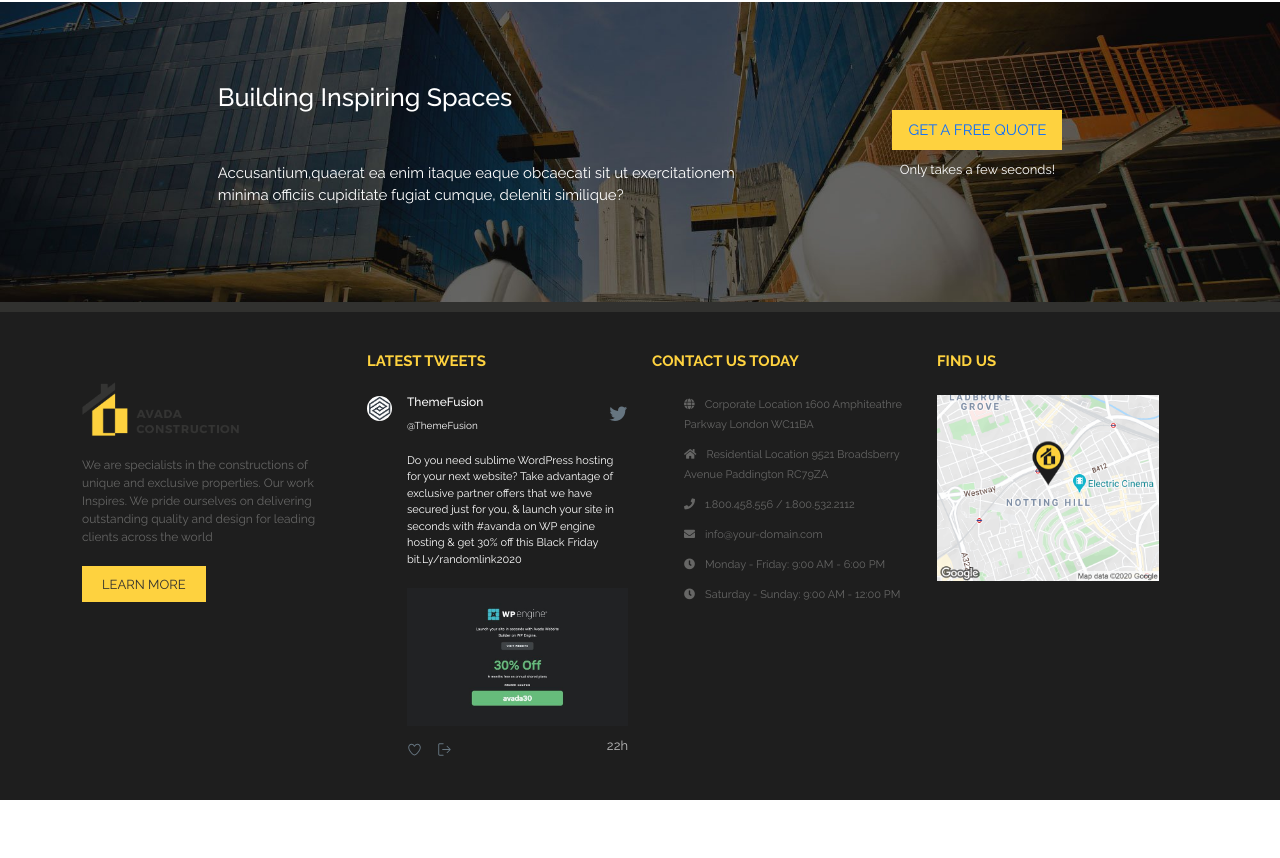
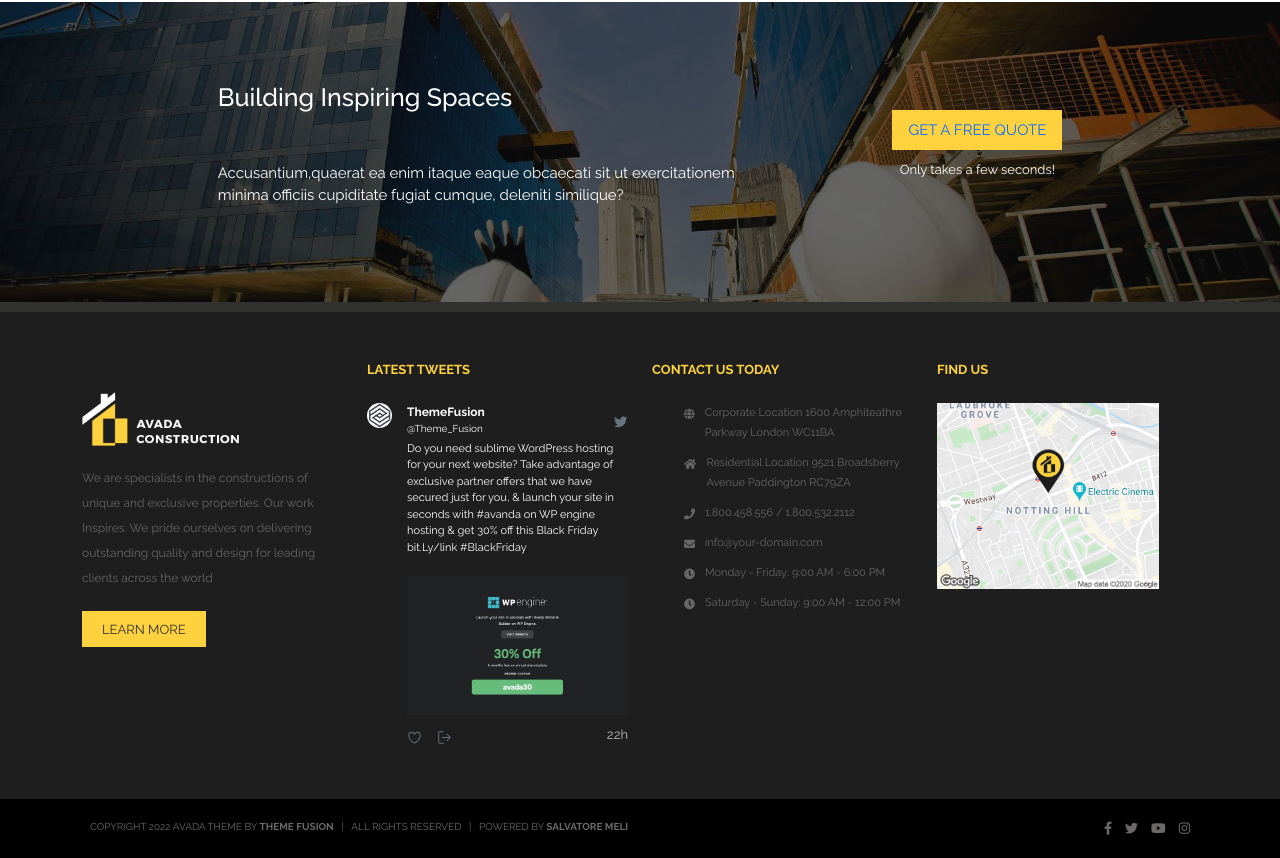
Before and after one commit to salvomel/proj-html-vuejs, a Vue app: page / in a window 1280 px wide. Shown: the part 5281-6139 px from the top of the page. Before the commit the page ends 6081 px from the top, so only its background shows below. Built offline with nearby package versions, Linux system fonts and the light colour scheme.

Commit message:
footer bottom

```diff
--- a/src/components/Footer.vue
+++ b/src/components/Footer.vue
@@ -1,10 +1,12 @@
 <template>
     <footer>
+        <div class="footer-top">
             <div class="container">
                 <div class="wrapper row">
+
                     <!-- Company -->
                     <div class="company col-3">
-                    <img src="../assets/img/construction_logo.png" alt="" />
+                        <img src="../assets/img/footer-logo.png" alt="Logo" />
                         <p>
                             We are specialists in the constructions of unique and exclusive
                             properties. Our work Inspires. We pride ourselves on delivering
@@ -12,38 +14,39 @@
                         </p>
                         <button><a href="#">LEARN MORE</a></button>
                     </div>
+
                     <!-- Tweets -->
                     <div class="tweets col-3">
-
                         <h3>LATEST TWEETS</h3>
                         <div v-for="(tweet, indexT) in tweets" :key="indexT" class="tweetcard">
 
                             <div class="left-side">
-                            <img :src="require('../assets/img/' + tweet.profilepic)" alt="" class="profilepic"/>
+                                <img :src="require('../assets/img/' + tweet.profilepic)" alt="Profile picture" class="profilepic"/>
                             </div>
 
                             <div class="right-side">
                                 <div class="tweet-head">
                                     <div class="name">
-                                    <h6>{{ tweet.username }}</h6>
-                                    <div>@{{ tweet.username }}</div>
+                                        <div class="user">{{ tweet.user }}</div>
+                                        <div class="username">@{{ tweet.username }}</div>
                                     </div>
-                                <img :src="require('../assets/img/' + tweet.logo)" alt="" class="logo"/>
+                                    <img :src="require('../assets/img/' + tweet.logo)" alt="Twitter logo" class="logo"/>
                                 </div>
 
                                 <p>{{ tweet.text }}</p>
-                            <img :src="require('../assets/img/' + tweet.img)" alt="" class="img-tweet" />
+                                <img :src="require('../assets/img/' + tweet.img)" alt="Tweet img" class="img-tweet" />
 
                                 <div class="tweet-bottom">
                                     <div class="left-bottom">
-                                    <img :src="require('../assets/img/' + tweet.like)" alt="" class="like" />
-                                    <img :src="require('../assets/img/' + tweet.share)" alt="" class="share" />
+                                        <img :src="require('../assets/img/' + tweet.like)" alt="Like btn" class="like" />
+                                        <img :src="require('../assets/img/' + tweet.share)" alt="Share btn" class="share" />
                                     </div>
                                     <div class="data">{{ tweet.date }}</div>
                                 </div>
                             </div>
                         </div>
                     </div>
+
                     <!-- Contacts -->
                     <div class="contacts col-3">
                         <h3>CONTACT US TODAY</h3>
@@ -54,10 +57,27 @@
                             </li>
                         </ul>
                     </div>
+
                     <!-- Find us -->
                     <div class="map col-3">
                         <h3>FIND US</h3>
                         <img src="../assets/img/construction_map_pin.png" alt="Map">
+                    </div>
+                </div>
+            </div>
+        </div>
+
+        <div class="footer-bottom">
+            <div class="container wrapper">
+                <div class="copyright">
+                    <span>Copyright 2022 Avada theme by <strong>Theme Fusion</strong>&nbsp;&nbsp;  |  &nbsp;&nbsp;All rights reserved&nbsp;&nbsp;  |
+                    &nbsp;&nbsp;Powered by <strong>Salvatore Meli</strong></span>
+                </div>
+                <div class="socials">
+                    <a href="#"><i class="fab fa-facebook-f"></i></a>
+                    <a href="#"><i class="fab fa-twitter"></i></a>
+                    <a href="#"><i class="fab fa-youtube"></i></a>
+                    <a href="#"><i class="fab fa-instagram"></i></a>
                 </div>
             </div>
         </div>
--- a/src/data/data.json
+++ b/src/data/data.json
@@ -157,9 +157,10 @@
     "tweets": [
         {
           "profilepic": "3a74ce3d0532b7773b174c45ca3bd05a_bigger.png",
-          "username": "ThemeFusion",
+          "user": "ThemeFusion",
+          "username": "Theme_Fusion",
           "logo": "image (1).svg",
-          "text": "Do you need sublime WordPress hosting for your next website? Take advantage of exclusive partner offers that we have secured just for you, & launch your site in seconds with #avanda on WP engine hosting & get 30% off this Black Friday bit.Ly/randomlink2020 ",
+          "text": "Do you need sublime WordPress hosting for your next website? Take advantage of exclusive partner offers that we have secured just for you, & launch your site in seconds with #avanda on WP engine hosting & get 30% off this Black Friday bit.Ly/link #BlackFriday",
           "img": "En2TRxLW4AEiWUN.jpeg",
           "like": "image (2).svg",
           "share": "image (3).svg",
--- a/src/style/footer.scss
+++ b/src/style/footer.scss
@@ -1,11 +1,13 @@
 @import './variables';
 
 footer {
-    background-color: $cod-grey;
     border-top: 10px solid $tuatara;
 
+    .footer-top {
+        background-color: $cod-grey;
+
         .wrapper {
-        padding: 40px 0;
+            padding: 50px 0;
 
             .company {
                 color: $storm-dust;
@@ -18,6 +20,7 @@ footer {
                 p {
                     font-size: 12px;
                     margin: 20px 0;
+                    line-height: 25px;
                 }
 
                 button {
@@ -35,7 +38,7 @@ footer {
 
             .tweets {
                 h3 {
-                font-size: 15px;
+                    font-size: 13px;
                     color: $bright-sun;
                     margin-bottom: 25px;
                     font-weight: 700;
@@ -60,17 +63,19 @@ footer {
                             justify-content: space-between;
 
                             .logo {
-                            width: 20px;
+                                width: 15px;
                             }
 
                             .name {
 
-                            h6 {
+                                .user {
                                     font-size: 12px;
+                                    font-weight: bold;
                                 }
 
-                            div {
+                                .username {
                                     font-size: 10px;
+                                    margin-bottom: 5px;
                                 }
                             }
                         }
@@ -79,7 +84,7 @@ footer {
 
                 p {
                     font-size: 11px;
-                margin: 20px 0;
+                    margin-bottom: 20px;
                 }
 
                 .img-tweet {
@@ -106,7 +111,7 @@ footer {
             .contacts {
 
             h3 {
-            font-size: 15px;
+                font-size: 13px;
                 color: $bright-sun;
                 margin-bottom: 25px;
                 font-weight: 700;
@@ -120,6 +125,7 @@ footer {
                 font-size: 11px;
                 line-height: 20px;
                 margin-bottom: 10px;
+                display: flex;
 
                     a {
                         text-decoration: none;
@@ -128,6 +134,7 @@ footer {
 
                     i {
                         margin-right: 10px;
+                        margin-top: 5px;
                     }
                 }
 
@@ -136,7 +143,7 @@ footer {
 
             .map {
                 h3 {
-                font-size: 15px;
+                    font-size: 13px;
                     color: $bright-sun;
                     margin-bottom: 25px;
                     font-weight: 700;
@@ -148,3 +155,31 @@ footer {
             }
         }
     }
+
+    .footer-bottom {
+        background-color: black;
+
+        .wrapper {
+            display: flex;
+            justify-content: space-between;
+            color: $dove-grey;
+            padding: 20px;
+
+            .copyright {
+                font-size: 10px;
+                text-transform: uppercase;
+            }
+
+            .socials {
+                font-size: 13px;
+
+                a {
+                    margin-left: 13px;
+                    text-decoration: none;
+                    color: inherit;
+                }
+            }
+        }
+
+    }
+}
```
Lines whose indentation alone changed are shown as unchanged.
